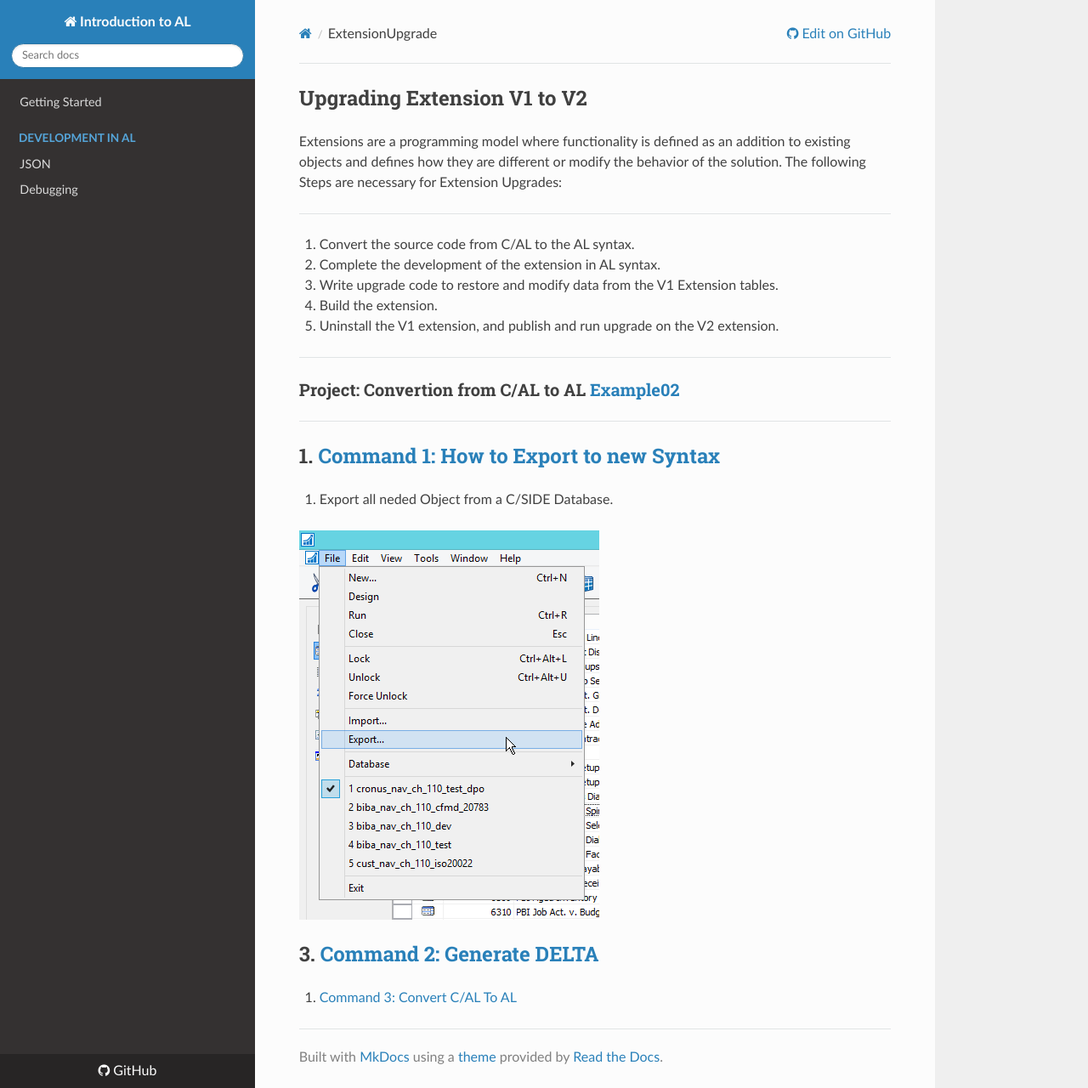
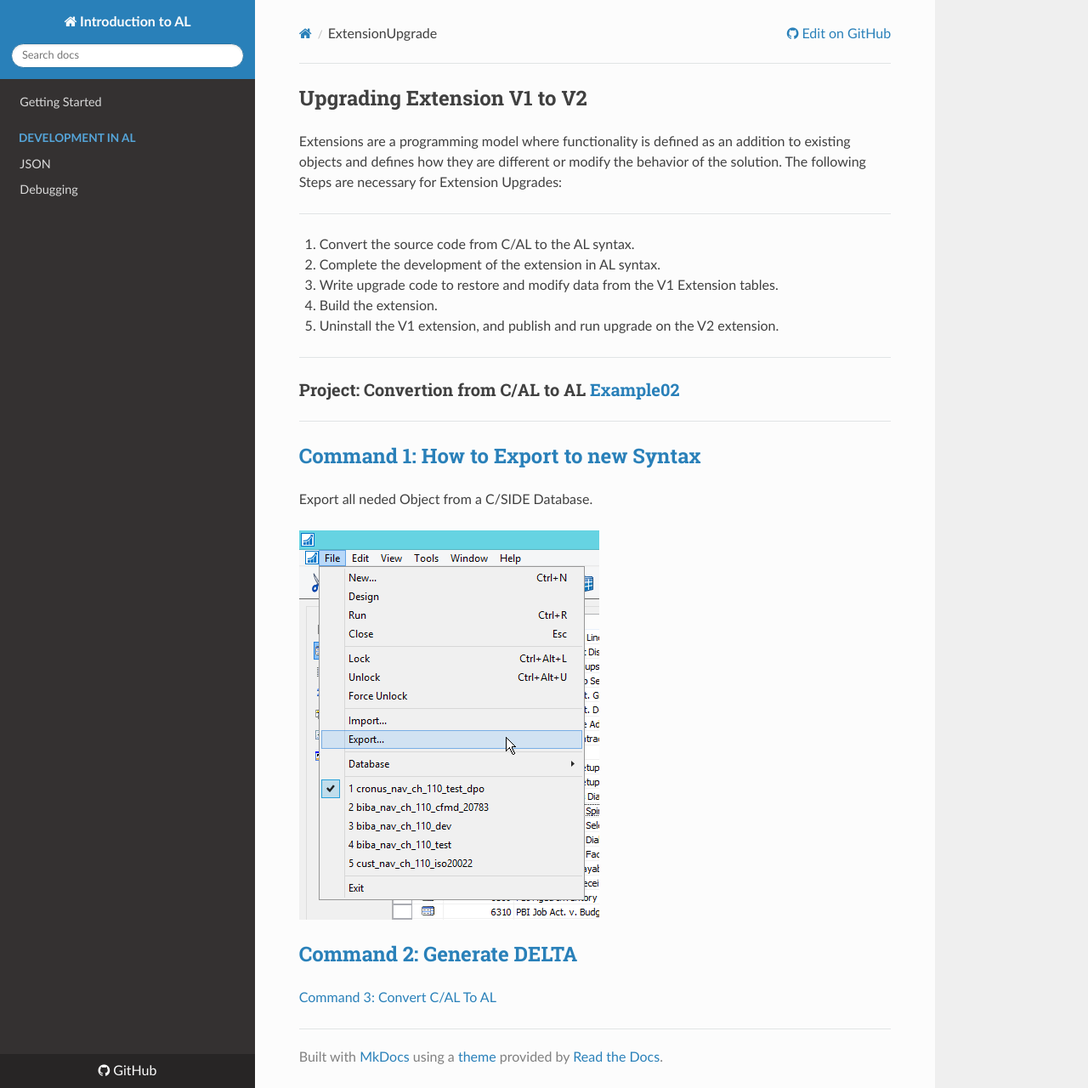
Before and after one commit to EDGZTNSR/IntroductionToAL, an MkDocs documentation site: the page built from docs/ExtensionUpgrade.md, in a window 1280 px wide and 1280 px high. Shown: the whole window at 85% size. Built offline with MkDocs 1.6.1, drawn with Linux system fonts in a browser that asks for light colours; nearby versions of some CDN libraries.

Commit message:
Update ExtensionUpgrade.md

```diff
--- a/docs/ExtensionUpgrade.md
+++ b/docs/ExtensionUpgrade.md
@@ -14,12 +14,16 @@ The following Steps are necessary for Extension Upgrades:
 
 ### Project: Convertion from C/AL to AL [Example02](https://github.com/EDGZTNSR/IntroductionToAL/tree/master/Examples/Example02)
 ---------
-1. [Command 1: How to Export to new Syntax](https://github.com/EDGZTNSR/IntroductionToAL/blob/master/Examples/Example02/PowershellCommands.md)
+
+[Command 1: How to Export to new Syntax](https://github.com/EDGZTNSR/IntroductionToAL/blob/master/Examples/Example02/PowershellCommands.md)
 ---------
-2. Export all neded Object from a C/SIDE Database.
+
+Export all neded Object from a C/SIDE Database.
 
 ![](https://github.com/EDGZTNSR/IntroductionToAL/blob/master/docs/src/Export.png?raw=true])
 ---------
-3. [Command 2: Generate DELTA](https://github.com/EDGZTNSR/IntroductionToAL/blob/master/Examples/Example02/PowershellCommands.md)
+
+[Command 2: Generate DELTA](https://github.com/EDGZTNSR/IntroductionToAL/blob/master/Examples/Example02/PowershellCommands.md)
 ---------
-4. [Command 3: Convert C/AL To AL](https://github.com/EDGZTNSR/IntroductionToAL/blob/master/Examples/Example02/PowershellCommands.md)
+
+[Command 3: Convert C/AL To AL](https://github.com/EDGZTNSR/IntroductionToAL/blob/master/Examples/Example02/PowershellCommands.md)
```
